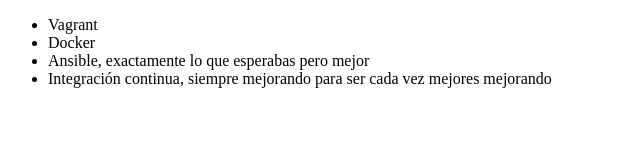
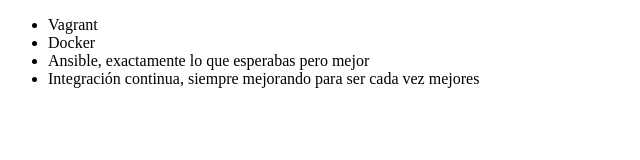
Before and after one commit to cdestradab/alura-git, a plain HTML site: page index.html in a window 1280 px wide. Shown: the full height of the page, 0-640 px from the left. Drawn offline with Linux system fonts and the light colour scheme.

Commit message:
menos tonterias

```diff
--- a/index.html
+++ b/index.html
@@ -9,7 +9,7 @@
        <li> Vagrant </li>
        <li> Docker </li>
        <li> Ansible, exactamente lo que esperabas pero mejor</li>
-       <li> Integración continua, siempre mejorando para ser cada vez mejores mejorando</li>
+       <li> Integración continua, siempre mejorando para ser cada vez mejores</li>
     </ul>
 </body>
 </html>
```
